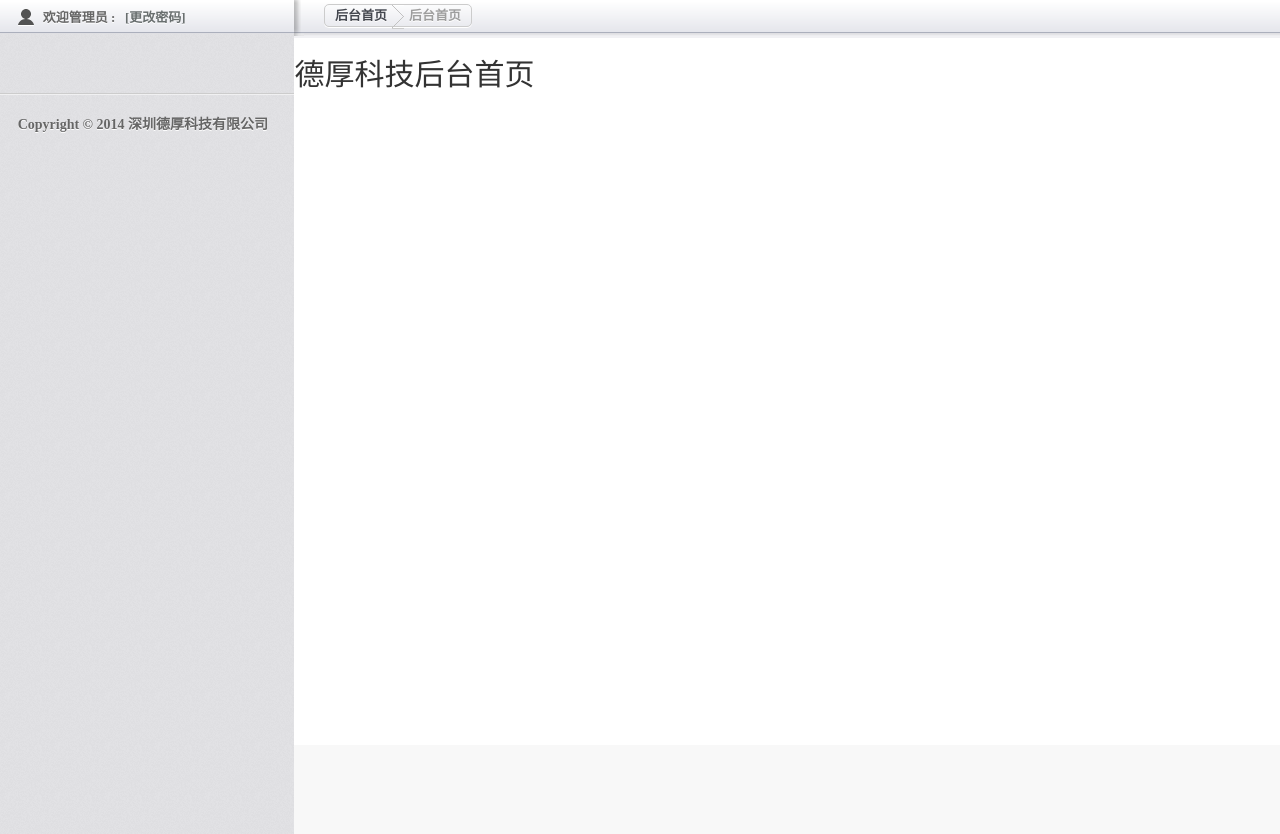
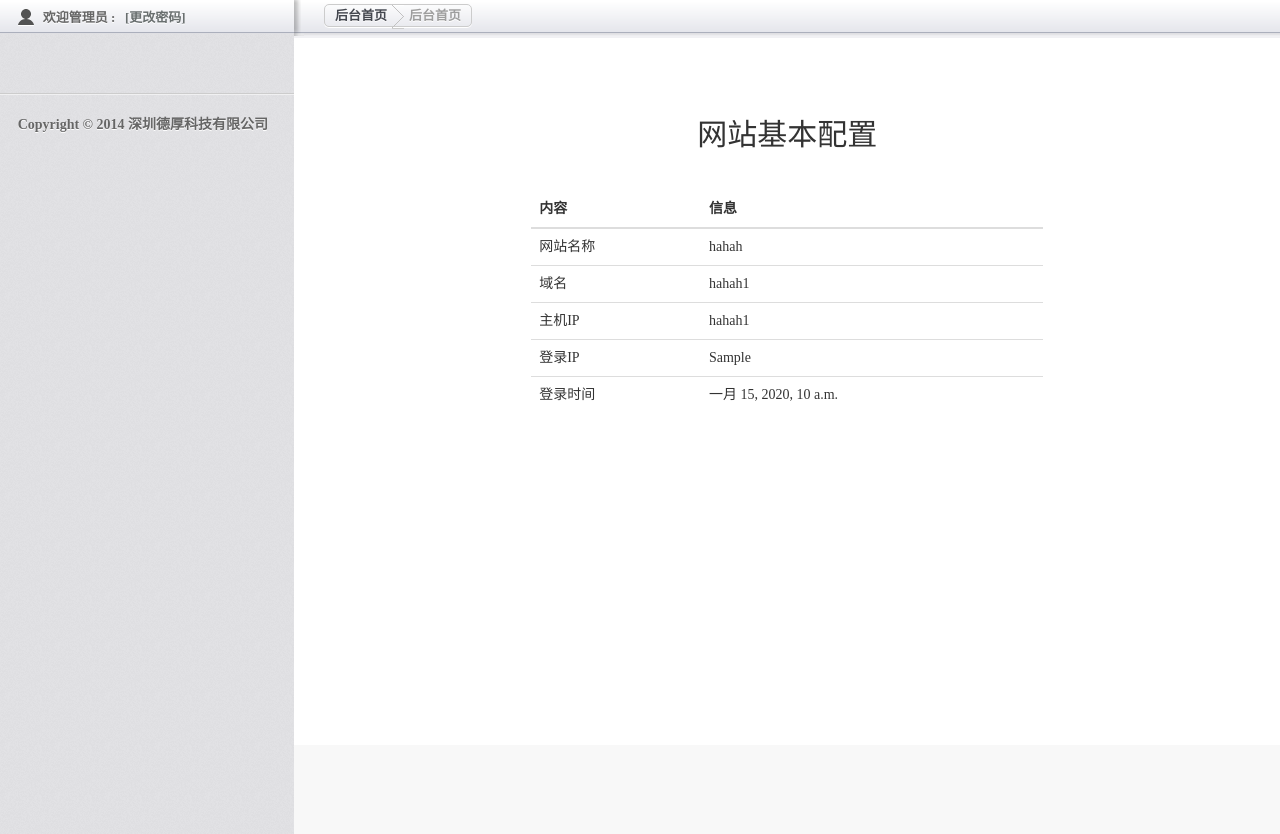
Before and after one commit to dengyh/dehou, a Django app: template backend/templates/home.html in a window 1280 px wide. Shown: the part 55-889 px from the top of the page. Run offline with Django 3.2, Linux system fonts and the light colour scheme; tables that the repository leaves empty hold one stand-in row (values such as "Sample post"); the template is opened without the code that fills it: values that come from a table or form of the project are taken from there, most other values are stand-ins (such as "Sample title", 1, 10 or a date in 2020); parts of the project's set-up code (start-up, migrations or seed data) failed here and were passed over; some libraries are stand-ins or nearby versions.

Commit message:
修改了首页样式

```diff
--- a/backend/templates/home.html
+++ b/backend/templates/home.html
@@ -1,13 +1,45 @@
-{% extends "backend_base.html" %}
-
-{% block style %}
-    <!-- ueditor编辑器js与css -->
-    {{ form.media }}
+{% extends "backend_base.html" %} {% block style %}
+<!-- ueditor编辑器js与css -->
+{{ form.media }} {% endblock %} {% block title1 %}后台首页{% endblock %} {% block title2 %}后台首页{% endblock %} {% block title3 %}后台首页{% endblock %} {% block titleBase %}后台首页{% endblock %} {% block content %}
+<style type="text/css">
+h2 {
+    text-align: center;
+    margin-top: 80px;
+}
+.table {
+    margin: 40px auto;
+    width: 40%;
+}
+</style>
+<h2>网站基本配置</h2>
+<table class="table">
+    <thead>
+        <tr>
+            <th>内容</th>
+            <th>信息</th>
+        </tr>
+    </thead>
+    <tbody>
+        <tr>
+            <td>网站名称</td>
+            <td>hahah</td>
+        </tr>
+        <tr>
+            <td>域名</td>
+            <td>hahah1</td>
+        </tr>
+         <tr>
+            <td>主机IP</td>
+            <td>hahah1</td>
+        </tr>
+         <tr>
+            <td>登录IP</td>
+            <td>{{ user_ip }}</td>
+        </tr>
+        <tr>
+            <td>登录时间</td>
+            <td>{{ user_login_time }}</td>
+        </tr>
+    </tbody>
+</table>
 {% endblock %}
-{% block title1 %}后台首页{% endblock %}
-{% block title2 %}后台首页{% endblock %}
-{% block title3 %}后台首页{% endblock %}
-{% block titleBase %}后台首页{% endblock %}
-{% block content %}
-    <h2>德厚科技后台首页</h2>
-{% endblock %}
```
